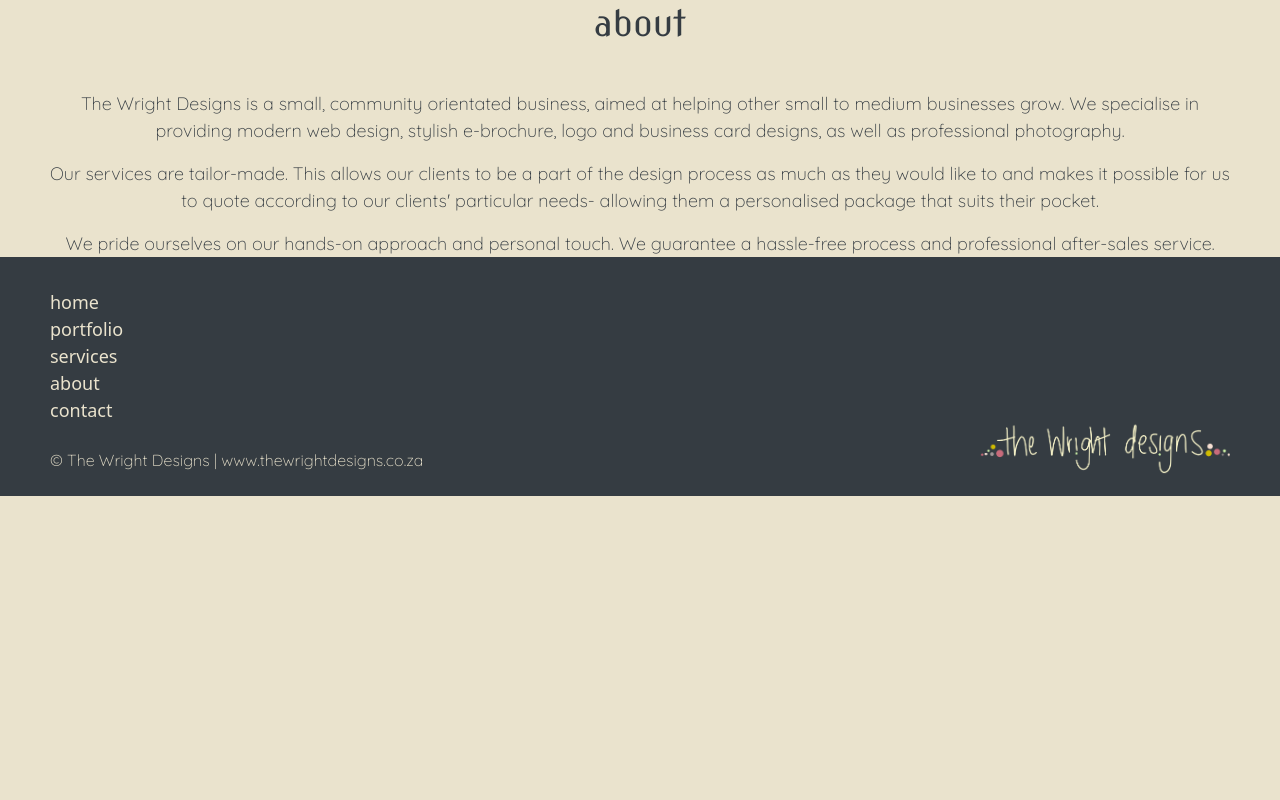
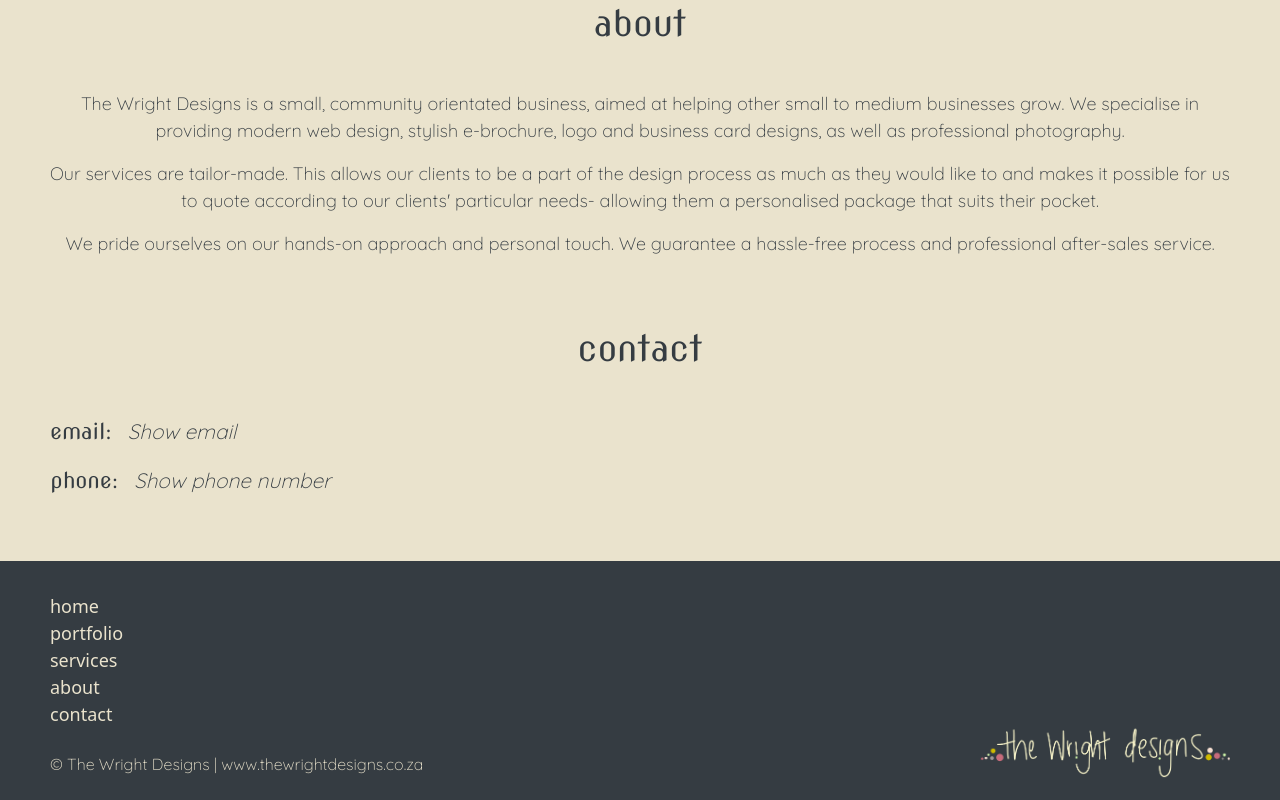
Before and after one commit to chadwright101/the-wright-designs, a Next.js app: page / in a window 1280 px wide. Shown: the part 1703-2503 px from the top of the page. Before the commit the page ends 2199 px from the top, so only its background shows below. Built offline with nearby package versions, Linux system fonts and the light colour scheme.

Commit message:
feat: add contact component

```diff
--- /dev/null
+++ b/components/home/contact.tsx
@@ -0,0 +1,57 @@
+import Link from "next/link";
+import { useState } from "react";
+
+interface Props {
+  cssClasses?: string;
+}
+
+const Contact = ({ cssClasses }: Props) => {
+  const [showEmail, setShowEmail] = useState(false);
+  const [showPhone, setShowPhone] = useState(false);
+
+  return (
+    <section className={`${cssClasses}`}>
+      <h2 className="text-heading text-center mb-10">Contact</h2>
+      <div className="flex flex-col gap-4">
+        <div className="flex gap-4 items-center">
+          <h3 className="text-subheading">Email:</h3>
+          {!showEmail ? (
+            <p
+              onClick={() => setShowEmail(!showEmail)}
+              className="text-[1.3rem] tablet:hover:text-pink py-3 px-2 -my-3 -mx-2 hover:cursor-pointer tablet:p-0 tablet:m-0 italic"
+            >
+              Show email
+            </p>
+          ) : (
+            <Link
+              href="mailto:info@thewrightdesigns.co.za"
+              className="text-[1.3rem] font-extralight tablet:hover:text-pink"
+            >
+              info@thewrightdesigns.co.za
+            </Link>
+          )}
+        </div>
+        <div className="flex gap-4 items-center">
+          <h3 className="text-subheading">Phone:</h3>
+          {!showPhone ? (
+            <p
+              onClick={() => setShowPhone(!showPhone)}
+              className="text-[1.3rem] tablet:hover:text-pink py-3 px-2 -my-3 -mx-2 hover:cursor-pointer tablet:p-0 tablet:m-0 italic"
+            >
+              Show phone number
+            </p>
+          ) : (
+            <Link
+              href="tel:+27833905238"
+              className="text-[1.3rem] font-extralight tablet:hover:text-pink"
+            >
+              +27 83 390 5238
+            </Link>
+          )}
+        </div>
+      </div>
+    </section>
+  );
+};
+
+export default Contact;
--- a/pages/index.tsx
+++ b/pages/index.tsx
@@ -1,4 +1,5 @@
 import About from "@/components/home/about";
+import Contact from "@/components/home/contact";
 import WhyUs from "@/components/home/why-us";
 import HeroComponent from "../components/home/hero-component";
 
@@ -8,6 +9,7 @@ export default function Home() {
       <HeroComponent />
       <WhyUs cssClasses="my-20 tablet:my-16" />
       <About />
+      <Contact cssClasses="my-20 tablet:my-16" />
     </>
   );
 }
```
